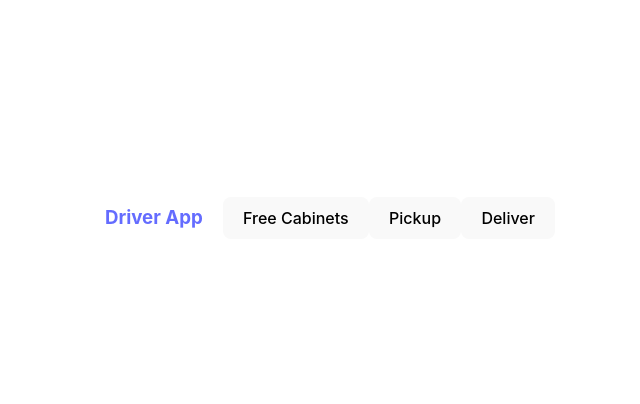
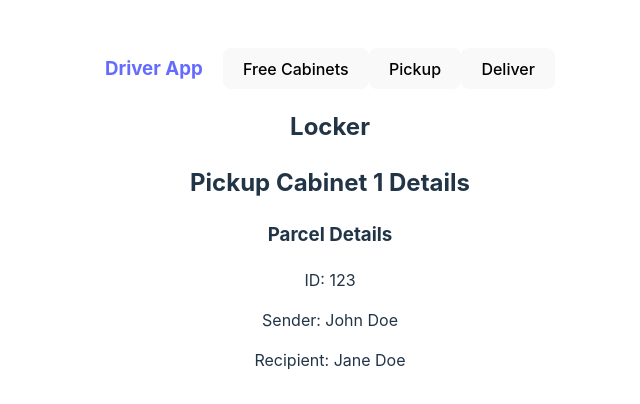
Before and after one commit to Project-Parcel-Locker-App/driver-app, a React (Vite) app: page /pickup/1 in a window 1280 px wide. Shown: the part 182-586 px from the top of the page, without its empty margins (310-950 px from the left). Built offline with nearby package versions, Linux system fonts and the light colour scheme.

Commit message:
added parcel detail info when pickup

```diff
--- a/src/components/DriverApp.tsx
+++ b/src/components/DriverApp.tsx
@@ -4,6 +4,7 @@ import { BrowserRouter as Router, Link, Routes, Route, Outlet } from 'react-rout
 import FreeCabinetsList from './FreeCabinetsList';
 import Pickup from './Pickup';
 import Deliver from './Deliver';
+import PickupDetail from './PickupDetail';
 
 import '../App.css';
 
@@ -141,6 +142,11 @@ const DriverApp: React.FC = () => {
               </div>
             }
           />
+
+         <Route
+            path="/pickup/:cabinetId"
+            element={<PickupDetail lockerId={selectedLocker || ''} />}
+          />
         </Routes>
 
         {/* 各ビュー */}
@@ -149,6 +155,9 @@ const DriverApp: React.FC = () => {
           <Route path="/pickup" element={<Pickup lockerId={selectedLocker || ''} />} />
           <Route path="/deliver" element={<Deliver lockerId={selectedLocker || ''} />} />
         </Routes>
+
+
+
       </div>
     </Router>
   );
--- a/src/components/Pickup.tsx
+++ b/src/components/Pickup.tsx
@@ -1,5 +1,6 @@
 import React, { useState, useEffect } from 'react';
 import axios from 'axios';
+import { Link } from 'react-router-dom';
 
 interface Cabinet {
   id: number;
@@ -16,6 +17,7 @@ interface PickupProps {
 const Pickup: React.FC<PickupProps> = ({ lockerId }) => {
   const [cabinetStates, setCabinetStates] = useState<string[]>([]);
   const [cabinets, setCabinets] = useState<Cabinet[]>([]);
+  const [selectedCabinet, setSelectedCabinet] = useState<number | null>(null);
 
   const fetchCabinetStates = async () => {
     try {
@@ -34,7 +36,6 @@ const Pickup: React.FC<PickupProps> = ({ lockerId }) => {
     fetchCabinetStates();
   }, [lockerId]);
 
-  // Function to arrange cabinets in the specified format
   const arrangeCabinets = () => {
     const arrangedCabinets: JSX.Element[] = [];
 
@@ -47,26 +48,34 @@ const Pickup: React.FC<PickupProps> = ({ lockerId }) => {
       for (let colIndex = 0; colIndex < 5; colIndex++) {
 
         const isPickup = cabinetStates[cabinetCount - 1] === 'in-use' && cabinets[cabinetCount - 1]?.parcel !== null;
+        const isSelected = selectedCabinet === cabinetCount;
 
         arrangedCabinets.push(
+          <Link
+            key={cabinetCount}
+            to={`/pickup/${cabinetCount}`} // cabinetCountをパラメータとして指定
+            style={{ textDecoration: 'none' }}
+          >
             <div
-            key={cabinetCount}
+              onClick={() => setSelectedCabinet(cabinetCount)}
               style={{
                 position: 'relative',
                 width: '80px',
                 height: '80px',
                 border: '1px solid black',
                 textAlign: 'center',
-              backgroundColor: isPickup ? 'pink' : 'white',
+                backgroundColor: isSelected ? 'lightblue' : (isPickup ? 'pink' : 'white'),
                 color: 'black',
                 display: 'flex',
                 flexDirection: 'column',
                 alignItems: 'center',
                 justifyContent: 'center',
+                cursor: 'pointer', // マウスオーバー時にカーソルを変更
               }}
             >
               <div>{cabinetCount}</div>
             </div>
+          </Link>
         );
 
         // Increment the cabinet count
@@ -95,9 +104,113 @@ const Pickup: React.FC<PickupProps> = ({ lockerId }) => {
       <h2>Locker {lockerId}</h2>
       <h2>Pickup Cabinets </h2>
       {arrangeCabinets()}
-
     </div>
   );
 };
 
 export default Pickup;
+
+
+// import React, { useState, useEffect } from 'react';
+// import axios from 'axios';
+
+// interface Cabinet {
+//   id: number;
+//   locker_id: number;
+//   cabinet_size: string;
+//   cabinet_status: string;
+//   parcel: any; // Replace 'any' with the actual type of 'parcel'
+// }
+
+// interface PickupProps {
+//   lockerId: string;
+// }
+
+// const Pickup: React.FC<PickupProps> = ({ lockerId }) => {
+//   const [cabinetStates, setCabinetStates] = useState<string[]>([]);
+//   const [cabinets, setCabinets] = useState<Cabinet[]>([]);
+
+//   const fetchCabinetStates = async () => {
+//     try {
+//       const response = await axios.get(`http://localhost:3000/api/lockers/${lockerId}`);
+//       const fetchedCabinets: Cabinet[] = response.data.cabinets || [];
+//       const cabinetStatusArray = fetchedCabinets.map((cabinet) => cabinet.cabinet_status);
+//       console.log('cabinetStatusArray:', cabinetStatusArray);
+//       setCabinetStates(cabinetStatusArray);
+//       setCabinets(fetchedCabinets);
+//     } catch (error) {
+//       console.error('Error fetching cabinet states:', error);
+//     }
+//   };
+
+//   useEffect(() => {
+//     fetchCabinetStates();
+//   }, [lockerId]);
+
+//   // Function to arrange cabinets in the specified format
+//   const arrangeCabinets = () => {
+//     const arrangedCabinets: JSX.Element[] = [];
+
+//     // Counter for tracking the total number of cabinets
+//     let cabinetCount = 1;
+
+//     // Loop through each row
+//     for (let rowIndex = 0; rowIndex < 3; rowIndex++) {
+//       // Loop through each cabinet in the row
+//       for (let colIndex = 0; colIndex < 5; colIndex++) {
+
+//         const isPickup = cabinetStates[cabinetCount - 1] === 'in-use' && cabinets[cabinetCount - 1]?.parcel !== null;
+
+//         arrangedCabinets.push(
+//           <div
+//             key={cabinetCount}
+//             style={{
+//               position: 'relative',
+//               width: '80px',
+//               height: '80px',
+//               border: '1px solid black',
+//               textAlign: 'center',
+//               backgroundColor: isPickup ? 'pink' : 'white',
+//               color: 'black',
+//               display: 'flex',
+//               flexDirection: 'column',
+//               alignItems: 'center',
+//               justifyContent: 'center',
+//             }}
+//           >
+//             <div>{cabinetCount}</div>
+//           </div>
+//         );
+
+//         // Increment the cabinet count
+//         cabinetCount++;
+//       }
+//     }
+
+//     return (
+//       <div
+//         style={{
+//           display: 'grid',
+//           gridTemplateColumns: 'repeat(5, 80px)',
+//           gap: '10px',
+//           justifyContent: 'center',
+//           border: '2px solid black',
+//           padding: '10px',
+//         }}
+//       >
+//         {arrangedCabinets}
+//       </div>
+//     );
+//   };
+
+//   return (
+//     <div>
+//       <h2>Locker {lockerId}</h2>
+//       <h2>Pickup Cabinets </h2>
+//         {arrangeCabinets()}
+
+//     </div>
+//   );
+// };
+
+// export default Pickup;
--- /dev/null
+++ b/src/components/PickupDetail.tsx
@@ -0,0 +1,49 @@
+import React from 'react';
+import { useParams } from 'react-router-dom';
+
+interface PickupDetailProps {
+  lockerId: string;
+}
+
+const PickupDetail: React.FC<PickupDetailProps> = ({ lockerId }) => {
+  const { cabinetId } = useParams<{ cabinetId: string }>();
+
+
+
+
+  // cabinetIdを元に、該当するボックスの詳細情報を取得する処理を追加
+  // 例えば、Axiosを使用してサーバーからデータを取得するなど
+
+  // 仮のデータ
+  const cabinetDetails = {
+    id: cabinetId,
+    size: 'Medium',
+    status: 'in-use',
+    parcel: {
+      id: '123',
+      sender: 'John Doe',
+      recipient: 'Jane Doe',
+      // 他の詳細情報も追加
+    },
+  };
+
+  return (
+    <div>
+      <h2>Locker {lockerId}</h2>
+      <h2>Pickup Cabinet {cabinetDetails.id} Details</h2>
+     {/*  <p>Size: {cabinetDetails.size}</p>
+      <p>Status: {cabinetDetails.status}</p> */}
+      {cabinetDetails.parcel && (
+        <div>
+          <h3>Parcel Details</h3>
+          <p>ID: {cabinetDetails.parcel.id}</p>
+          <p>Sender: {cabinetDetails.parcel.sender}</p>
+          <p>Recipient: {cabinetDetails.parcel.recipient}</p>
+          {/* 他のパーセルの詳細情報も表示できるように適宜追加 */}
+        </div>
+      )}
+    </div>
+  );
+};
+
+export default PickupDetail;
```
Lines whose indentation alone changed are shown as unchanged.
